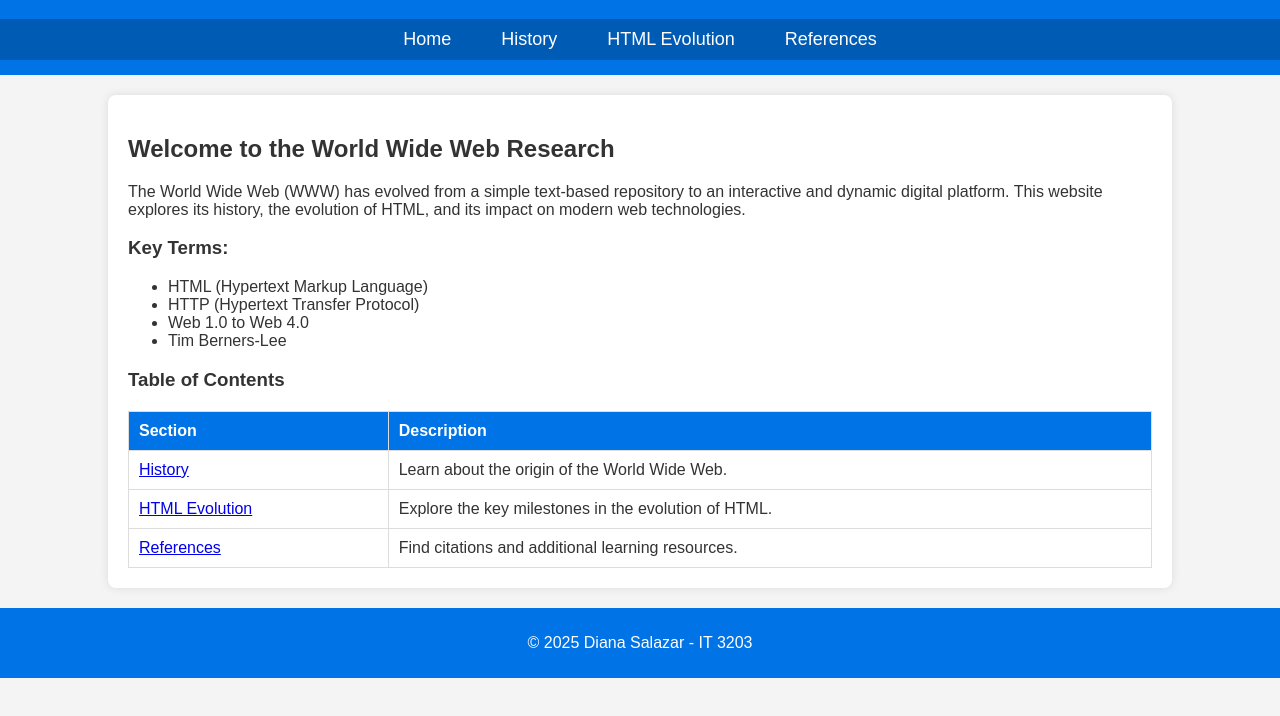
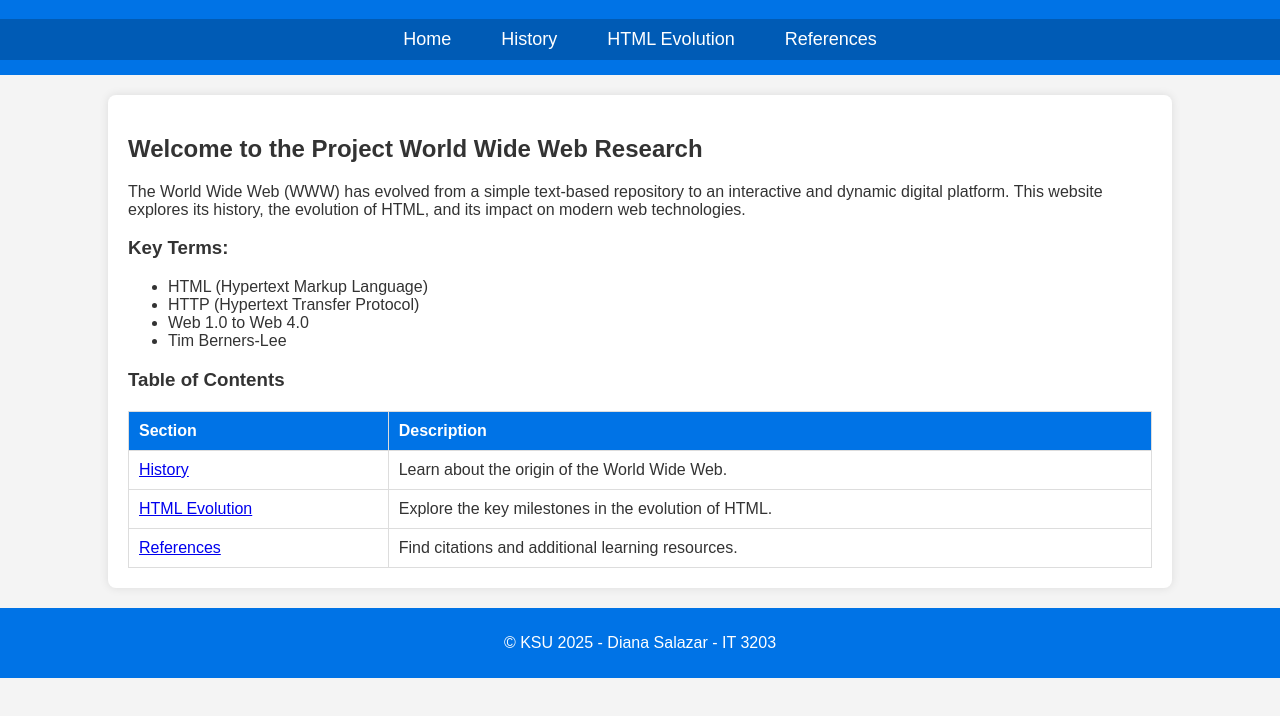
Before and after one commit to dsalazar1213/IT3203, a plain HTML site: page index.html in a window 1280 px wide. Shown: the part 76-792 px from the top of the page. Drawn offline with Linux system fonts and the light colour scheme.

Commit message:
index.html

```diff
--- a/index.html
+++ b/index.html
@@ -3,7 +3,7 @@
 <head>
     <meta charset="UTF-8">
     <meta name="viewport" content="width=device-width, initial-scale=1.0">
-    <title>Assignment 1: Worldwide Wide Web</title>
+    <title>Project 1 Worldwide Wide Web</title>
     <link rel="stylesheet" href="style.css">
 </head>
 <body>
@@ -20,7 +20,7 @@
     </header>
     <main>
         <section>
-            <h2>Welcome to the World Wide Web Research</h2>
+            <h2>Welcome to the Project World Wide Web Research</h2>
             <p>The World Wide Web (WWW) has evolved from a simple text-based repository to an interactive and dynamic digital platform. This website explores its history, the evolution of HTML, and its impact on modern web technologies.</p>
             <h3>Key Terms:</h3>
             <ul>
@@ -51,7 +51,7 @@
         </section>
     </main>
     <footer>
-        <p>&copy; 2025 Diana Salazar - IT 3203</p>
+        <p>&copy; KSU 2025 - Diana Salazar - IT 3203</p>
     </footer>
 </body>
 </html>
```
